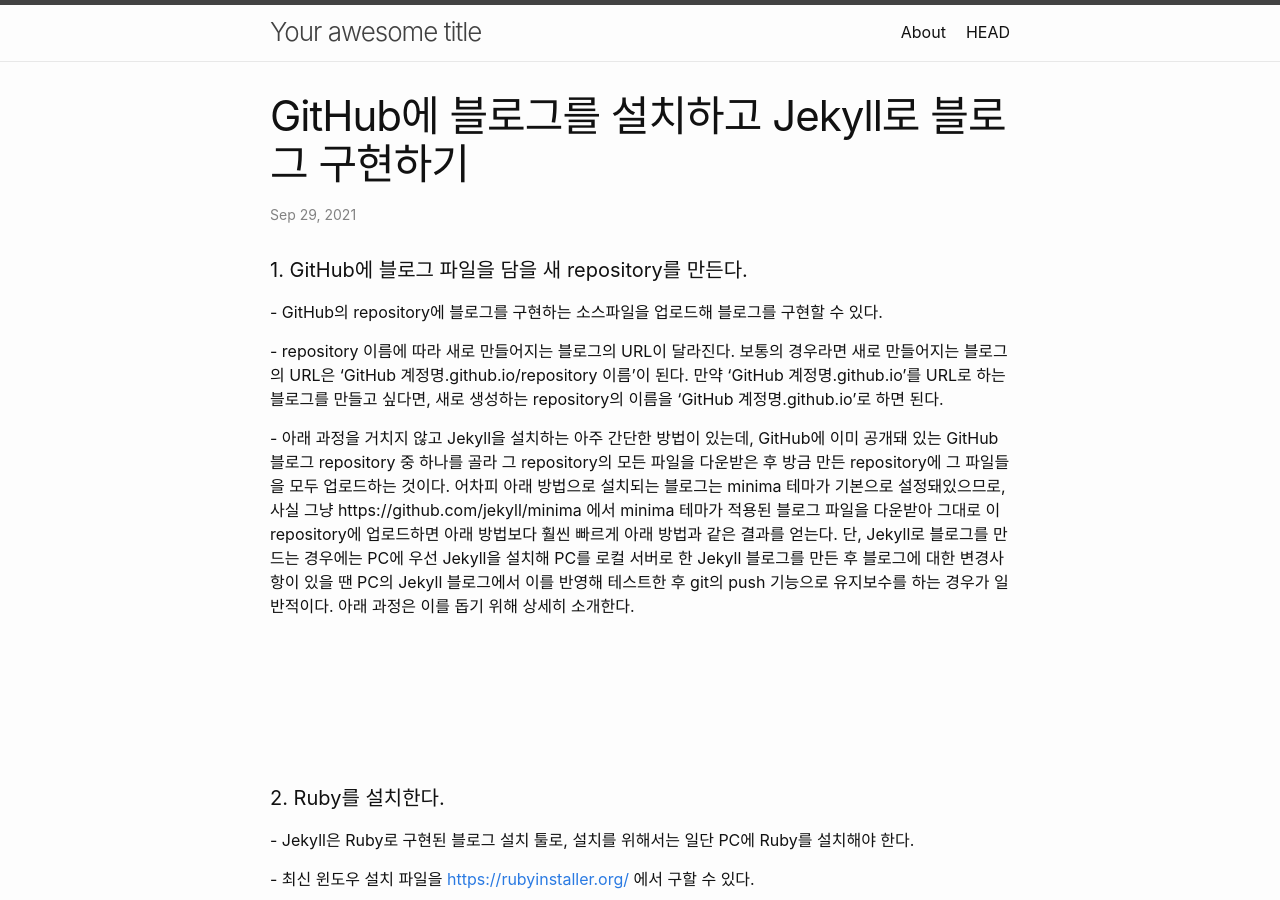
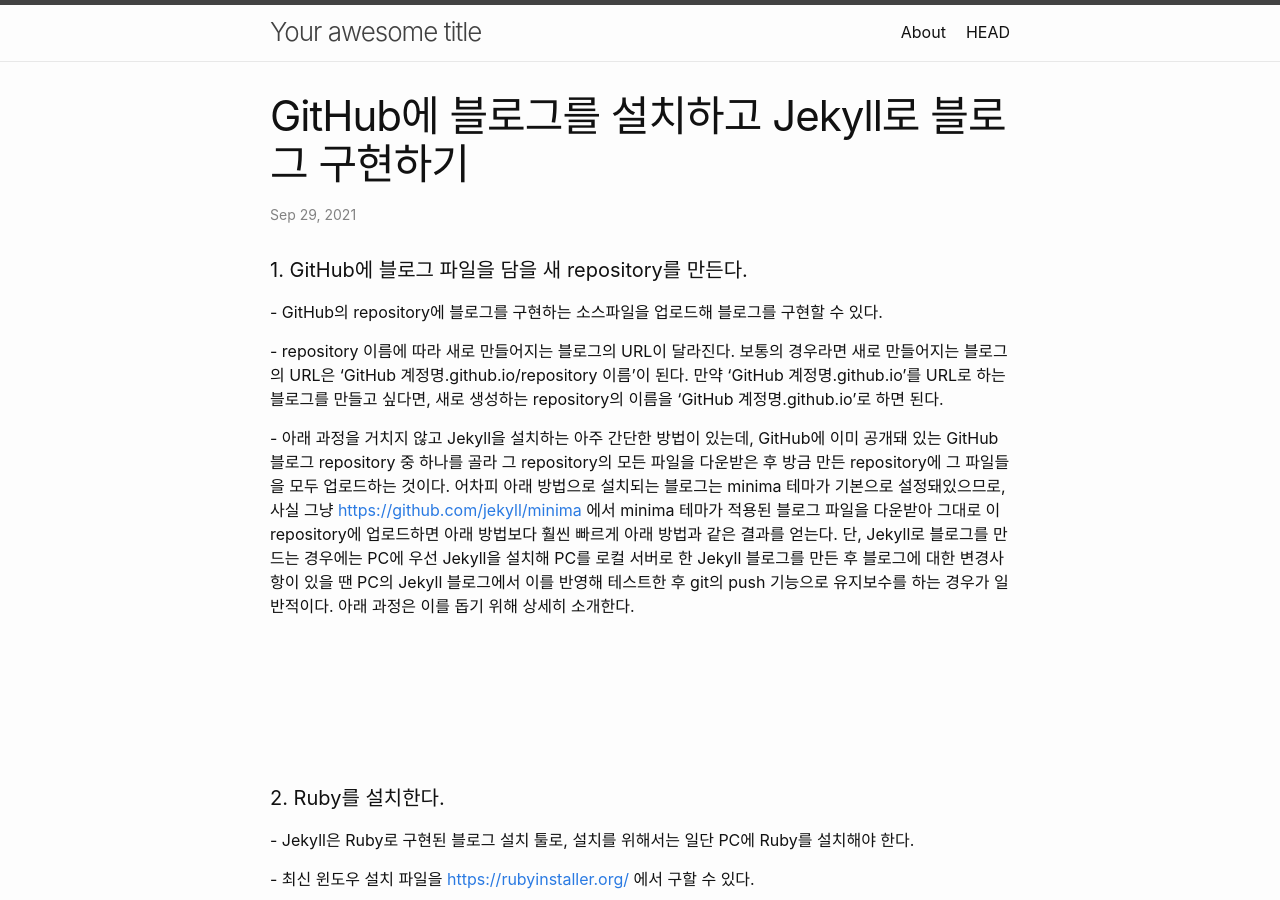
Before and after one commit to kangwooklee29/blog, a Jekyll site: the page built from _posts/2021-09-29-Jekyll설치.md, in a window 1280 px wide and 900 px high. Built offline with Jekyll 4.4.1, drawn with Linux system fonts in a browser that asks for light colours; our own code applies the rules of GitHub Pages for plain Markdown files.

```diff
--- a/_posts/2021-09-29-Jekyll설치.md
+++ b/_posts/2021-09-29-Jekyll설치.md
@@ -13,7 +13,7 @@ categories: Jekyll
 \- repository 이름에 따라 새로 만들어지는 블로그의 URL이 달라진다. 보통의 경우라면 새로 만들어지는 블로그의 URL은 'GitHub 계정명.github.io/repository 이름'이 된다. 만약 'GitHub 계정명.github.io'를 URL로 하는 블로그를 만들고 싶다면, 새로 생성하는 repository의 이름을 'GitHub 계정명.github.io'로 하면 된다.
 
 \- 아래 과정을 거치지 않고 Jekyll을 설치하는 아주 간단한 방법이 있는데, GitHub에 이미 공개돼 있는 GitHub 블로그 repository 중 하나를 골라 그 repository의 모든 파일을 다운받은 후 방금 만든 repository에 그 파일들을
-모두 업로드하는 것이다. 어차피 아래 방법으로 설치되는 블로그는 minima 테마가 기본으로 설정돼있으므로, 사실 그냥 https://github.com/jekyll/minima 에서 minima 테마가 적용된 블로그 파일을 다운받아
+모두 업로드하는 것이다. 어차피 아래 방법으로 설치되는 블로그는 minima 테마가 기본으로 설정돼있으므로, 사실 그냥 <https://github.com/jekyll/minima> 에서 minima 테마가 적용된 블로그 파일을 다운받아
 그대로 이 repository에 업로드하면 아래 방법보다 훨씬 빠르게 아래 방법과 같은 결과를 얻는다. 단, Jekyll로 블로그를 만드는 경우에는 PC에 우선 Jekyll을 설치해 PC를 로컬 서버로 한 Jekyll 블로그를
 만든 후 블로그에 대한 변경사항이 있을 땐 PC의 Jekyll 블로그에서 이를 반영해 테스트한 후 git의 push 기능으로 유지보수를 하는 경우가 일반적이다. 아래 과정은 이를 돕기 위해 상세히 소개한다.
 
```
